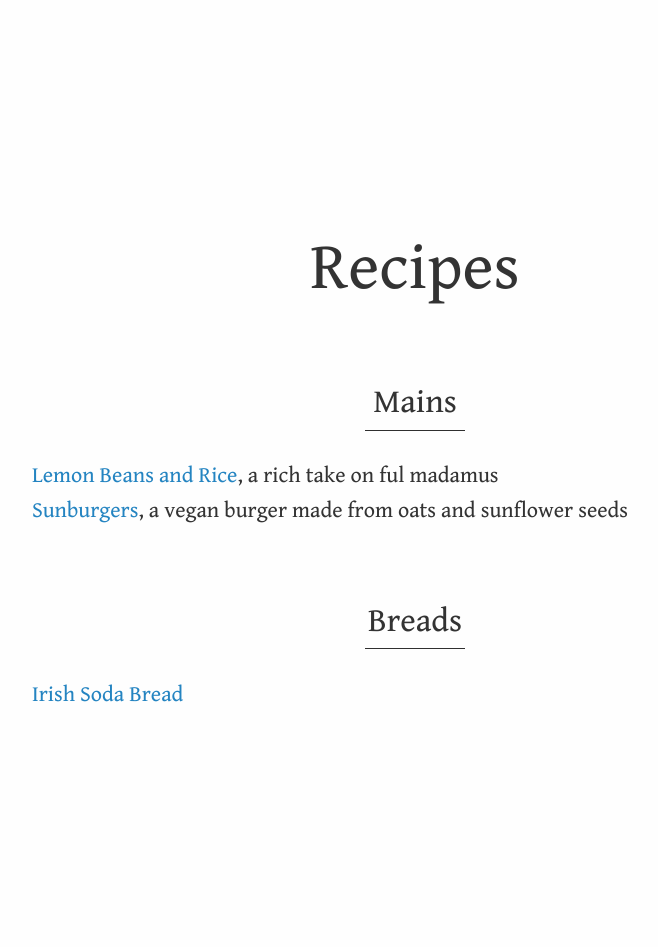
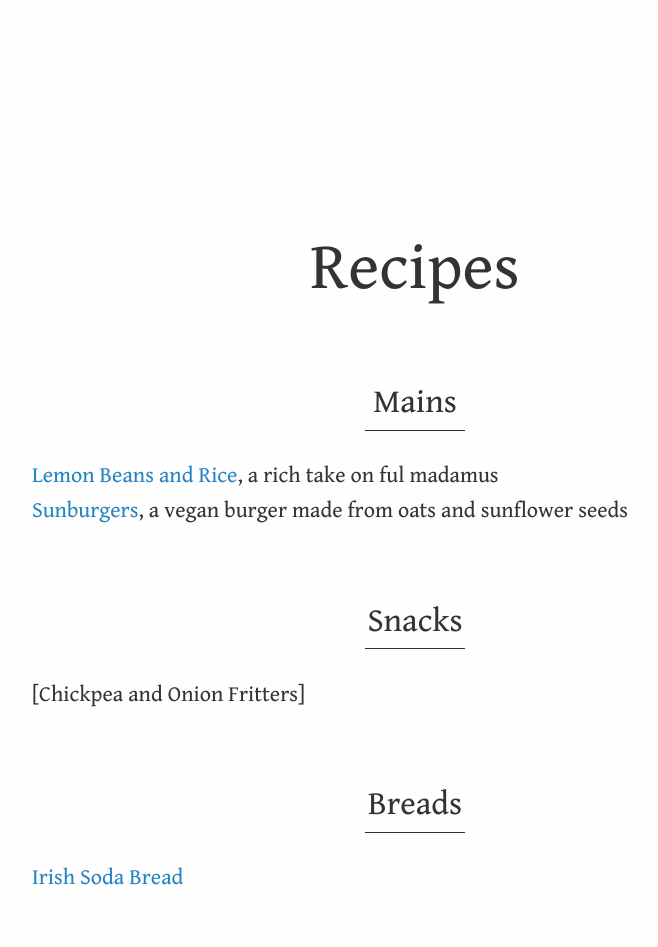
Before and after one commit to aredridel/recipes, a Jekyll site: the page built from index.md, in a window 1280 px wide. Shown: the whole page, without its empty margins (225-883 px from the left). Built offline with Jekyll 4.4.1, drawn with Linux system fonts in a browser that asks for light colours; our own code applies the rules of GitHub Pages for plain Markdown files; before the commit the page ends 900 px from its top, so only the background shows below that.

Commit message:
/ ‘index.md’

```diff
--- a/index.md
+++ b/index.md
@@ -6,6 +6,12 @@
 
 [Sunburgers](Sunburgers.md), a vegan burger made from oats and sunflower seeds
 
+
+
+## Snacks
+
+[Chickpea and Onion Fritters]
+
 ## Breads
 
 [Irish Soda Bread](Irish Soda Bread.md)
```
